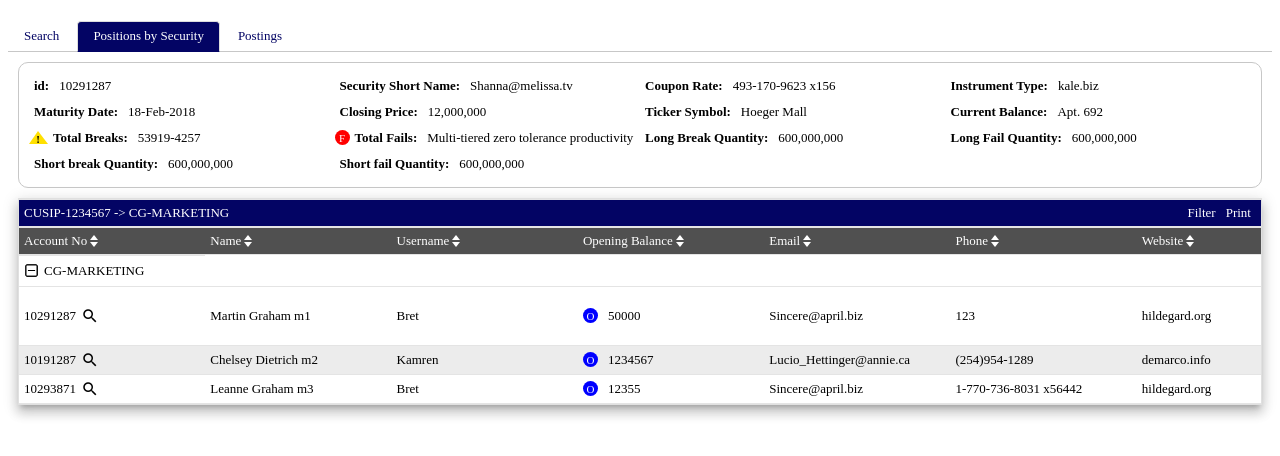
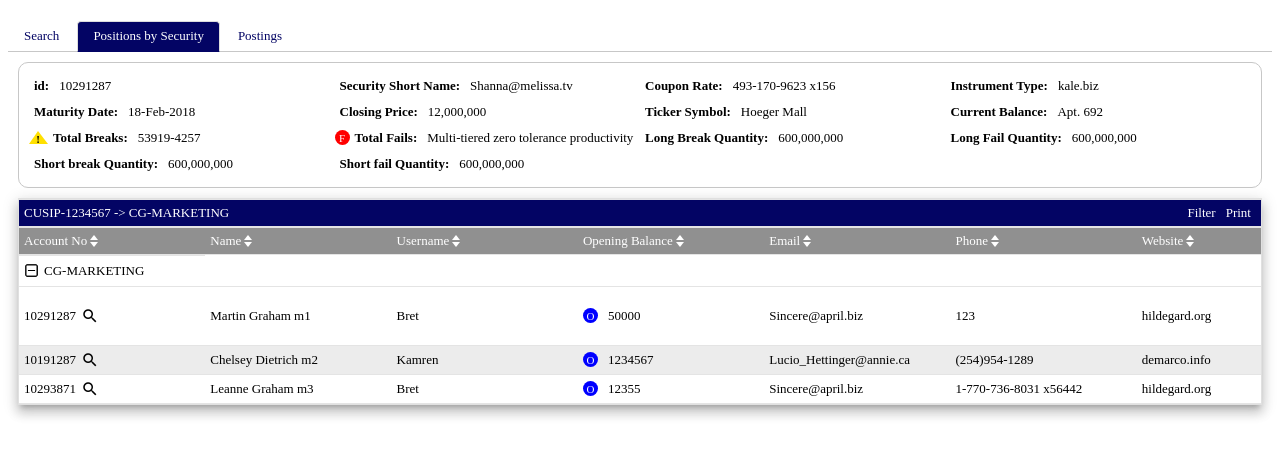
Before and after one commit to AsdoshDev/ModifiedNgTable, an Angular app: page / in a window 1280 px wide. Both pictures are taken after a click on the link "Positions by Security". Shown: the top 456 px of the page. Built offline with nearby package versions, Linux system fonts and the light colour scheme.

Commit message:
sort icon click changes

```diff
--- a/src/app/components/column-header/column-header.component.html
+++ b/src/app/components/column-header/column-header.component.html
@@ -1,5 +1,5 @@
     <div class="gsr-row header level-{{columnHeaderInfo.level}}">
-      <div class="gsr-column" [ngClass]="(column.accordion) ? 'gsr-icon-column':''"  (click) = "sortColumn(column);" attr.colname="{{column.attrName}}" *ngFor="let column of columnHeaders"> {{column.colName}} <gsr-icon  *ngIf="column.filterBy" (sortIcon) = "sort=$event" [type]="sort"></gsr-icon> </div>
+      <div class="gsr-column" [ngClass]="(column.accordion) ? 'gsr-icon-column':''"  (click) = "sortColumn(column);" attr.colname="{{column.attrName}}" *ngFor="let column of columnHeaders"> {{column.colName}} <gsr-icon  *ngIf="column.filterBy" (sortIcon) = "sort=$event" [type]="column.sort"></gsr-icon> </div>
     </div>
 
     <div class="gsr-row filter" *ngIf="showFilter">
--- a/src/app/components/column-header/column-header.component.ts
+++ b/src/app/components/column-header/column-header.component.ts
@@ -74,9 +74,10 @@ export class ColumnHeaderComponent implements OnInit {
     else if (column.filterBy === 'string') {
       this.filterByName(column);
     }
-    debugger;
-  this.sort = (!column.isAscending) ? "sort-asc" : "sort-des";
-  this.sortIcon.emit(this.sort);
+    this.columnHeaders.forEach(column => column.sort = "");
+    column.sort = (!column.isAscending) ? "sort-asc" : "sort-des";
+    this.sortIcon.emit(column.sort);
+
 
   }
 
--- a/src/app/components/gsr-icon/gsr-icon.component.css
+++ b/src/app/components/gsr-icon/gsr-icon.component.css
@@ -46,3 +46,12 @@
     justify-content: center;
     font-weight: bold;
   }
+
+
+  .arrow-up.selected {
+    border-bottom: 5px solid #030464;
+  }
+
+  .arrow-down.selected {
+    border-top: 5px solid #030464;
+  }
--- a/src/app/components/gsr-icon/gsr-icon.component.html
+++ b/src/app/components/gsr-icon/gsr-icon.component.html
@@ -2,16 +2,20 @@
 <div class="circle fail" *ngIf="type === 'fail'"></div>
 <div class="arrow-up break" *ngIf="type === 'break'"></div>
 
+<!-- -------SORT ICON ------- -->
 
-<span class="iconWrapper" *ngIf="type === 'sort-default'">
+<span class="iconWrapper" *ngIf="!type">
     <span class="arrow-up"></span>
     <span class="arrow-down"></span>
 </span>
-
+<!-- -------SORT ICON ------- -->
 <span class="iconWrapper" *ngIf="type === 'sort-des'">
-    <span class="arrow-up"></span>
+    <span class="arrow-up selected"></span>
+    <span class="arrow-down"></span>
 </span>
 <span class="iconWrapper" *ngIf="type === 'sort-asc'">
-    <span class="arrow-down"></span>
+    <span class="arrow-up"></span>
+    <span class="arrow-down selected"></span>
+
 </span>
 <!-- <div class="arrow-up arrow-down" ></div> -->
--- a/src/app/components/gsr-table/gsr-table.component.ts
+++ b/src/app/components/gsr-table/gsr-table.component.ts
@@ -53,7 +53,6 @@ export class GsrTableComponent implements OnInit {
   }
 
   ngAfterContentChecked(){
-    debugger;
     if(this.columnHeaderInfo.tableType !== "columnTable"){
       if(this.columnHeaderInfo.levelDecider){
       if(this.columnHeaderInfo['level'] == 1)
--- a/src/styles.css
+++ b/src/styles.css
@@ -92,6 +92,7 @@ input, textarea, select, button {
   padding: 5px;
   flex-shrink: 0;
   box-sizing: border-box;
+  transition:0.3s;
 }
 .gsr-row>.gsr-column{
   border-top: 1px solid #e4e4e4;
@@ -164,7 +165,7 @@ input, textarea, select, button {
   /* padding:5px; */
 }
 .gsr-row.header>div{
-  background-color: #505050;
+  background-color: #909090;
 }
 
 
```
